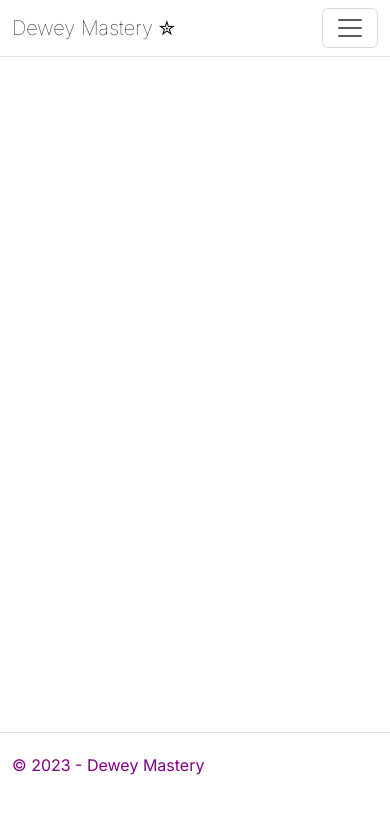
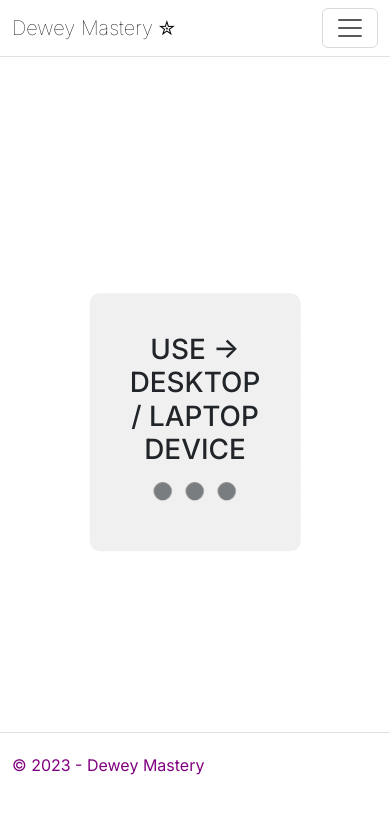
Before and after one commit to immanuel404/Dewey-Mastery, a Next.js app: page / in a window 390 px wide. Shown: the top 814 px of the page. Built offline with nearby package versions, Linux system fonts and the light colour scheme.

Commit message:
updates
updates

```diff
--- a/src/app/activity_a/page.tsx
+++ b/src/app/activity_a/page.tsx
@@ -5,6 +5,7 @@
 import Footer from '../components/Footer'
 import DraggableContainer from './_Draggable';
 // import ScoreTotal from './_ScoreTotal';
+import ForMobile from '../components/ForMobile'
 import Bootstrap from '../components/xBootstrap'
 
 
@@ -52,12 +53,13 @@
         <>
             <Bootstrap />
             <Navbar />
+            <ForMobile />
 
             {/* <ScoreTotal /> */}
 
             <div className="task_a">
                 <h1>Replacing Books</h1>
-                <h5>Drag to Sort the call numbers in ascending order.</h5>
+                <h5>Drag Elements Vertically & Sort Call Numbers in Ascending Order.</h5>
 
                 <div className="callnumbers">
                     <DraggableContainer callNumbers={callNumbers} />
--- a/src/app/activity_b/page.tsx
+++ b/src/app/activity_b/page.tsx
@@ -6,6 +6,7 @@
 import DraggableContainer from './_Draggable';
 // import ScoreTotal from './_ScoreTotal';
 import Bootstrap from '../components/xBootstrap'
+import ForMobile from '../components/ForMobile'
 
 
 // GET CALL NUMBERS
@@ -51,12 +52,13 @@
     <>
       <Bootstrap />
       <Navbar />
+      <ForMobile />
 
       {/* <ScoreTotal /> */}
 
       <div className="task_b">
         <h1>Identifying Areas</h1>
-        <h5>Drag descriptions vertically & match its corresponding call number.</h5>
+        <h5>Drag Descriptions Vertically to Match its Corresponding Call Number.</h5>
 
         <div className="callnumbers">
           <DraggableContainer callNumbers={callNumbers} />
--- a/src/app/activity_c/_Slider.tsx
+++ b/src/app/activity_c/_Slider.tsx
@@ -20,9 +20,9 @@
             question[0].textContent = "Find the category call number for: " + split_Description[1];
         }
         // remove loader
-        const loader : NodeListOf<HTMLElement> = document.querySelectorAll('.spinner-grow');
+        const loader : NodeListOf<HTMLElement> = document.querySelectorAll('.spinner-grow.text-light');
         loader[0].style.display = 'none';
-    }, [answer1]);
+    }, [answer1, answer2, answer3]);
 
 
     // onclick listener -> Level 1
--- a/src/app/activity_c/page.tsx
+++ b/src/app/activity_c/page.tsx
@@ -6,6 +6,7 @@
 import Slider from './_Slider'
 // import ScoreTotal from './_ScoreTotal';
 import Bootstrap from '../components/xBootstrap'
+import ForMobile from '../components/ForMobile'
 
 
 export default function Activity_C() {
@@ -13,12 +14,13 @@
     <>
       <Bootstrap />
       <Navbar />
+      <ForMobile />
 
       {/* <ScoreTotal /> */}
 
       <div className="task_c">
         <h1>Finding Call Numbers</h1>
-        <h5>Traverse the Dewey Decimal Hierarchy to find the right call number</h5>
+        <h5>Traverse the Dewey Decimal Hierarchy to Find the Correct Call Number.</h5>
         <br />
         <Slider />
       </div>
--- /dev/null
+++ b/src/app/components/ForMobile.tsx
@@ -0,0 +1,19 @@
+import React from 'react'
+
+
+export default function ForMobile() {
+  return (
+    <div className='forMobile'>
+        <h1>USE {'->'} DESKTOP / LAPTOP DEVICE</h1>
+        <div className="spinner-grow" role="status">
+            <span className="visually-hidden">Loading...</span>
+        </div>
+        <div className="spinner-grow" role="status">
+            <span className="visually-hidden">Loading...</span>
+        </div>
+        <div className="spinner-grow" role="status">
+            <span className="visually-hidden">Loading...</span>
+        </div>
+    </div>
+  )
+}
--- a/src/app/components/Login.tsx
+++ b/src/app/components/Login.tsx
@@ -10,20 +10,20 @@
     const [password, setPassword] = useState('')
 
     const handleSubmit = async ()  => {
-        const data = { username, password };
+        // const data = { username, password };
 
-        axios.post('http://localhost/12DeweyMastery/login.php', data)
-        .then(res => {
-            if (res.data.includes("Login Success!")) {
-                alert("Login Success! Welcome "+ username+ "!");
-                var output = res.data.split('=');
-                document.cookie = `LoggedIn=${output[1]}`;
-                setUsername("");
-                setPassword("");
-            } else {
-                alert(res.data);
-            }
-        });
+        // axios.post('http://localhost/12DeweyMastery/login.php', data)
+        // .then(res => {
+        //     if (res.data.includes("Login Success!")) {
+        //         alert("Login Success! Welcome "+ username+ "!");
+        //         var output = res.data.split('=');
+        //         document.cookie = `LoggedIn=${output[1]}`;
+        //         setUsername("");
+        //         setPassword("");
+        //     } else {
+        //         alert(res.data);
+        //     }
+        // });
     }
 
   return (
--- a/src/app/components/Signup.tsx
+++ b/src/app/components/Signup.tsx
@@ -10,13 +10,13 @@
     const [password, setPassword] = useState('')
 
     const handleSubmit = async ()  => {
-        const data = { username, password };
+        // const data = { username, password };
 
-        axios.post('http://localhost/12DeweyMastery/signup.php', data)
-        .then(res => {
-            alert(res.data);
-            setUsername(""); setPassword("");
-        });
+        // axios.post('http://localhost/12DeweyMastery/signup.php', data)
+        // .then(res => {
+        //     alert(res.data);
+        //     setUsername(""); setPassword("");
+        // });
     }
 
   return (
--- a/src/app/globals.css
+++ b/src/app/globals.css
@@ -116,6 +116,9 @@
 p {
   margin-bottom: 0rem;
 }
+.forMobile {
+  display: none;
+}
 
 
 /*================= ... ===================*/
@@ -181,5 +184,19 @@
   .home {
     opacity: 0;
   }
+
+  .forMobile {
+    display: block;
+    position: absolute;
+    top: 50%;
+    left: 50%;
+    transform: translate(-50%, -50%);
+    background-color: #f0f0f0;
+    padding: 40px;
+    border-radius: 10px;
+    text-align: center;
+    opacity: 1!important;
+  }
+
 }
 /*=============== END OF -> MOBILE ===============*/
--- a/src/app/page.tsx
+++ b/src/app/page.tsx
@@ -5,6 +5,7 @@
 import UserGuide from './components/UserGuide'
 import Navbar from './components/Navbar'
 import Footer from './components/Footer'
+import ForMobile from './components/ForMobile'
 import Link from 'next/link'
 
 export default function Home() {
@@ -13,6 +14,7 @@
 
       <Bootstrap />
       <Navbar />
+      <ForMobile />
 
       <div className="home">
 
```
